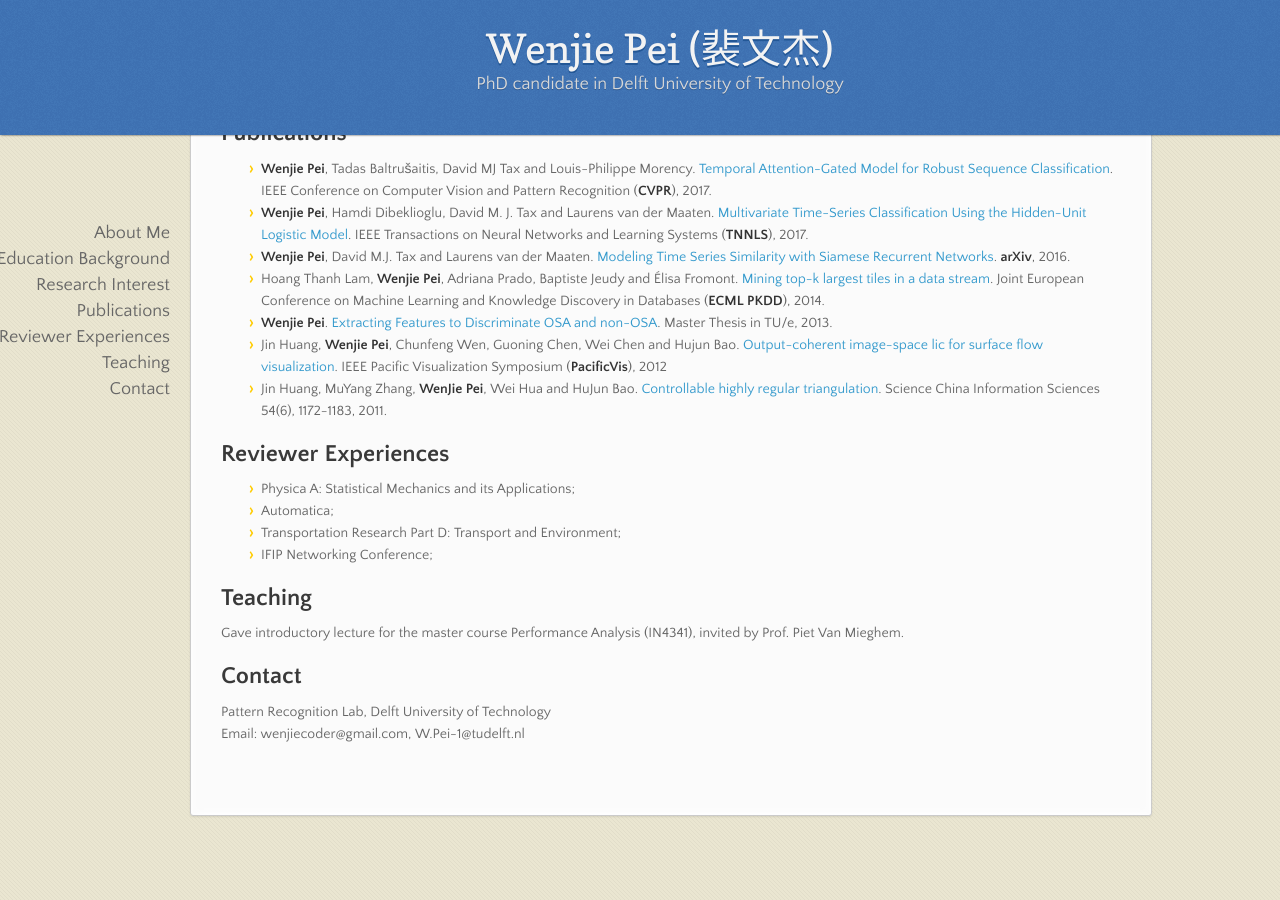
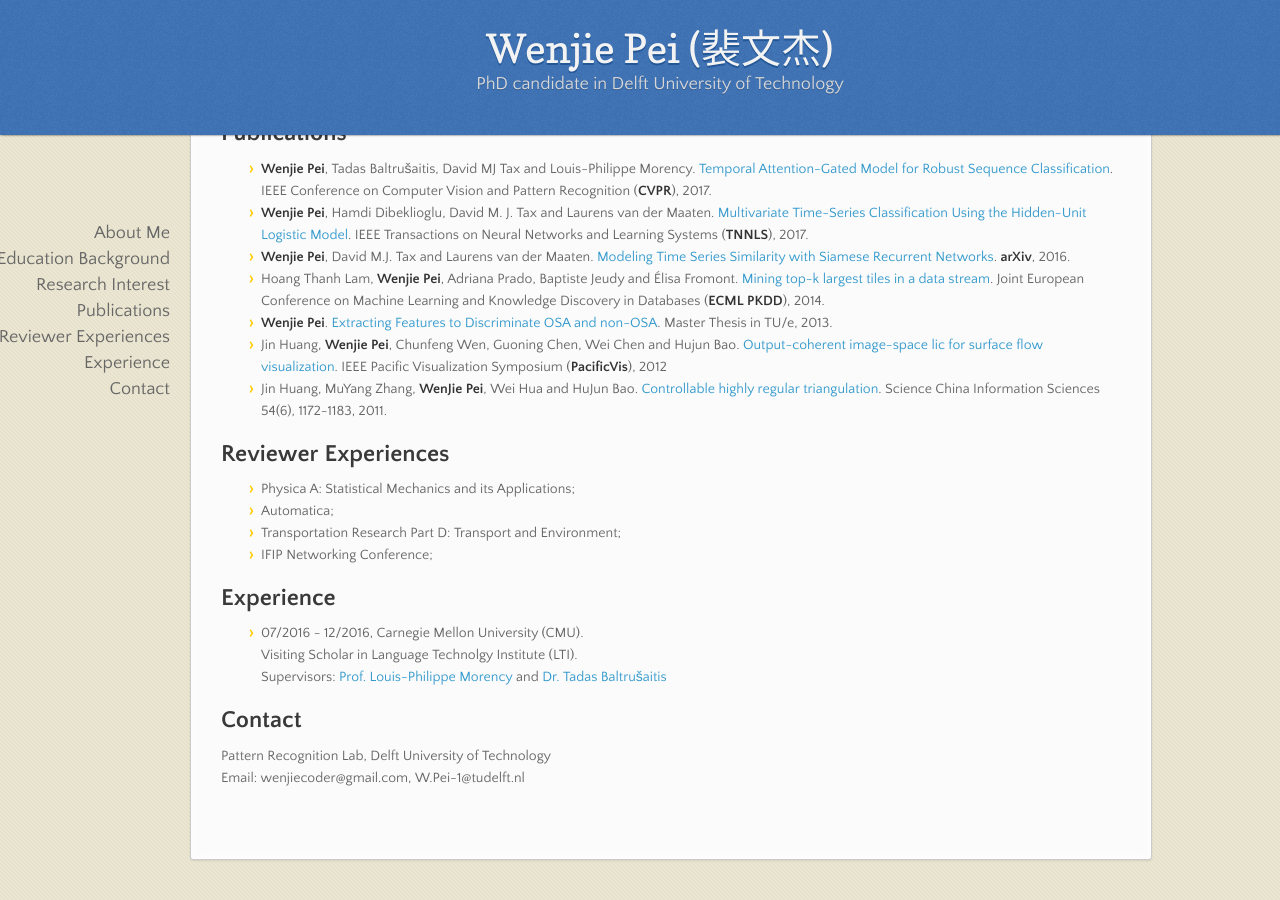
Before and after one commit to wenjiepei/wenjiepei.github.com, a Jekyll site: the page built from index.md, in a window 1280 px wide and 900 px high, scrolled down 679 px. Built offline with Jekyll 4.4.1, drawn with Linux system fonts in a browser that asks for light colours; nearby versions of some CDN libraries; our own code applies the rules of GitHub Pages for plain Markdown files; before the commit the page ends 1535 px from its top, so only the background shows below that.

Commit message:
Update index.md

```diff
--- a/index.md
+++ b/index.md
@@ -40,8 +40,10 @@ Wenjie Pei is currently a PhD student at Pattern Recognition and Computer Vision
 - Transportation Research Part D: Transport and Environment;
 - IFIP Networking Conference;
 
-## Teaching
-Gave introductory lecture for the master course Performance Analysis (IN4341), invited by Prof. Piet Van Mieghem.
+## Experience
+- 07/2016 - 12/2016, Carnegie Mellon University (CMU).
+  Visiting Scholar in Language Technolgy Institute (LTI).
+  Supervisors: [Prof. Louis-Philippe Morency](https://www.cs.cmu.edu/~morency/) and [Dr. Tadas Baltrušaitis](https://www.cl.cam.ac.uk/~tb346/)
 
 ## Contact
 Pattern Recognition Lab, Delft University of Technology
```
